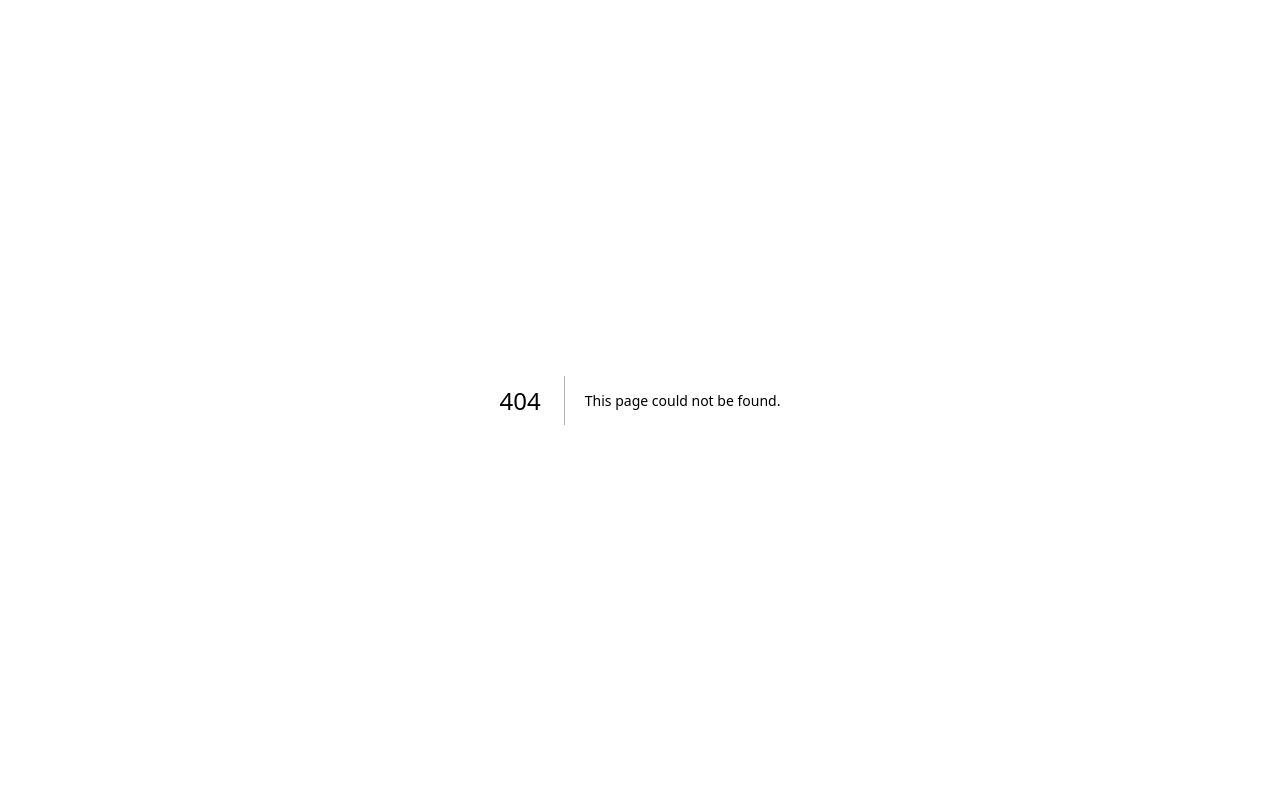
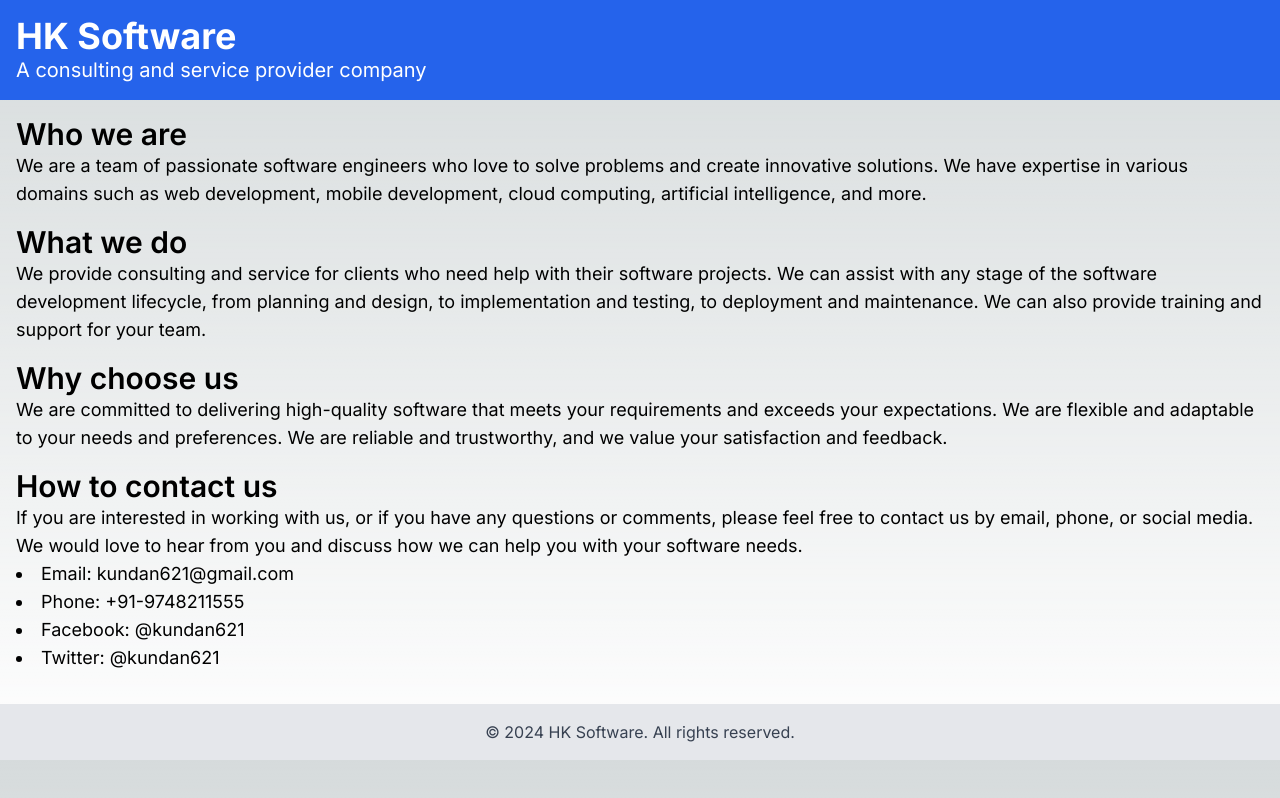
Before and after one commit to kundan621/nova, a Next.js app: page /intro in a window 1280 px wide. Before the commit this address had no page. Built offline with nearby package versions, Linux system fonts and the light colour scheme.

Commit message:
intro added

```diff
--- /dev/null
+++ b/app/intro/page.js
@@ -0,0 +1,41 @@
+import React from 'react';
+
+function App() {
+  return (
+    <div className="App">
+      <header className="bg-blue-600 text-white p-4">
+        <h1 className="text-4xl font-bold">HK Software</h1>
+        <p className="text-xl">A consulting and service provider company</p>
+      </header>
+      <main className="p-4">
+        <section className="mb-4">
+          <h2 className="text-3xl font-semibold">Who we are</h2>
+          <p className="text-lg">We are a team of passionate software engineers who love to solve problems and create innovative solutions. We have expertise in various domains such as web development, mobile development, cloud computing, artificial intelligence, and more.</p>
+        </section>
+        <section className="mb-4">
+          <h2 className="text-3xl font-semibold">What we do</h2>
+          <p className="text-lg">We provide consulting and service for clients who need help with their software projects. We can assist with any stage of the software development lifecycle, from planning and design, to implementation and testing, to deployment and maintenance. We can also provide training and support for your team.</p>
+        </section>
+        <section className="mb-4">
+          <h2 className="text-3xl font-semibold">Why choose us</h2>
+          <p className="text-lg">We are committed to delivering high-quality software that meets your requirements and exceeds your expectations. We are flexible and adaptable to your needs and preferences. We are reliable and trustworthy, and we value your satisfaction and feedback.</p>
+        </section>
+        <section className="mb-4">
+          <h2 className="text-3xl font-semibold">How to contact us</h2>
+          <p className="text-lg">If you are interested in working with us, or if you have any questions or comments, please feel free to contact us by email, phone, or social media. We would love to hear from you and discuss how we can help you with your software needs.</p>
+          <ul className="list-disc list-inside text-lg">
+            <li>Email: kundan621@gmail.com</li>
+            <li>Phone: +91-9748211555</li>
+            <li>Facebook: @kundan621</li>
+            <li>Twitter: @kundan621</li>
+          </ul>
+        </section>
+      </main>
+      <footer className="bg-gray-200 text-gray-700 p-4">
+        <p className="text-center">© 2024 HK Software. All rights reserved.</p>
+      </footer>
+    </div>
+  );
+}
+
+export default App;
```
